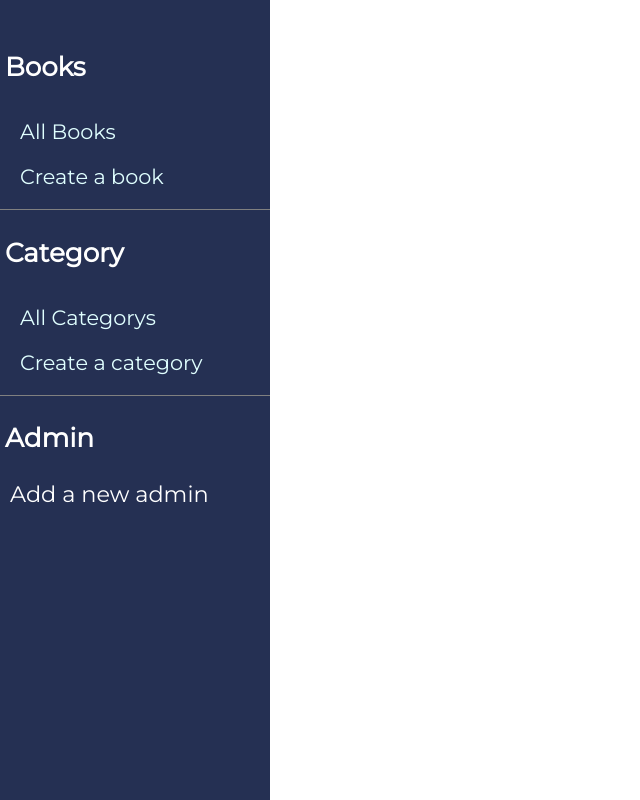
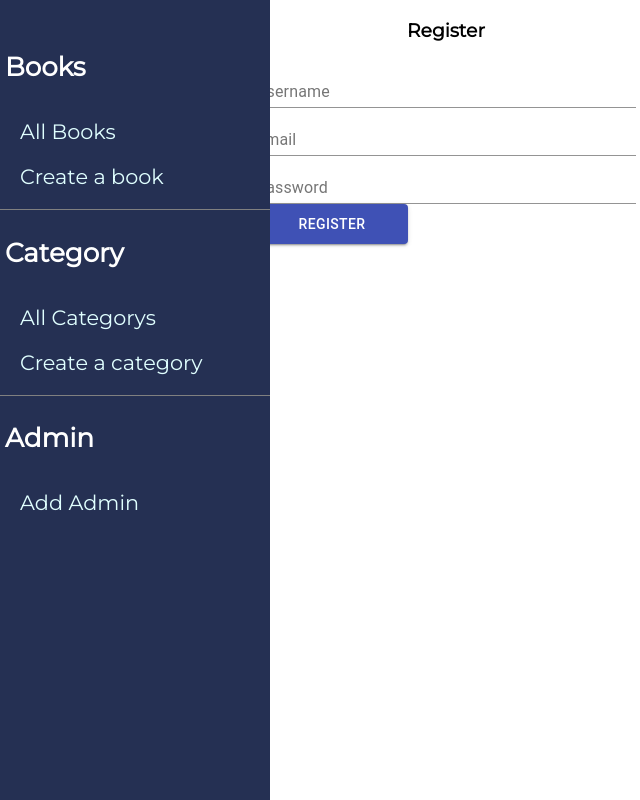
Before and after one commit to KastriotOrllati/Mybrary, a React (Create React App) app: page /admin/add-admin in a window 1280 px wide. Shown: the whole page, without its empty margins (0-640 px from the left). Built offline with nearby package versions, Linux system fonts and the light colour scheme.

Commit message:
added the add admin page and routing

```diff
--- /dev/null
+++ b/src/AdminComponents/AddAdmin/AddAdmin.jsx
@@ -0,0 +1,69 @@
+import { Button } from "@material-ui/core";
+import React, { useState } from "react";
+
+import TextField from "@material-ui/core/TextField";
+import "../../Components/Register/Register.css";
+
+function AddAdmin() {
+  const [email, setEmail] = useState("");
+  const [password, setPassword] = useState("");
+  const [username, setUsername] = useState("");
+  //   const [responseData, setResponseData] = useState({});
+
+  const handleSubmit = (e) => {
+    e.preventDefault();
+    const register = { email, password, username };
+    fetch("http://localhost:39068/api/admin/addRoleToUser", {
+      method: "POST",
+      headers: { "Content-Type": "application/json" },
+      body: JSON.stringify(register),
+    })
+      .then((res) => res.json())
+      .then((data) => {
+        // setResponseData(data);
+        localStorage.setItem("admin", JSON.stringify(data));
+      });
+  };
+
+  return (
+    <div className="register">
+      <h3>Register</h3>
+      <form onSubmit={handleSubmit} className="registerForm">
+        <TextField
+          type="text"
+          id="standard-basic"
+          label="Username"
+          value={username}
+          onChange={(e) => setUsername(e.target.value)}
+        />
+        <TextField
+          type="text"
+          id="standard-basic"
+          label="Email"
+          value={email}
+          onChange={(e) => setEmail(e.target.value)}
+        />
+        <TextField
+          type="password"
+          id="standard-basic"
+          label="Password"
+          value={password}
+          onChange={(e) => setPassword(e.target.value)}
+        />
+        <Button
+          className="login-button"
+          variant="contained"
+          color="primary"
+          type="submit"
+        >
+          REGISTER
+        </Button>
+      </form>
+    </div>
+    //   <Button variant="contained" type="submit" onClick={handleLogout}>
+    //     Logout
+    //   </Button>
+  );
+}
+
+export default AddAdmin;
--- a/src/Pages/Admin/AdminPage.jsx
+++ b/src/Pages/Admin/AdminPage.jsx
@@ -8,6 +8,7 @@ import EditBook from "../../AdminComponents/EditBook/EditBook.component";
 import AllBooks from "../../AdminComponents/AllBooks/AllBooks.component";
 import SideMenu from "./Side-menu/SideMenu";
 import AllCategories from "../../AdminComponents/AllCategorys/AllCategories";
+import AddAdmin from "../../AdminComponents/AddAdmin/AddAdmin";
 
 const AdminPage = () => {
   return (
@@ -31,6 +32,9 @@ const AdminPage = () => {
             <Route path="/admin/all-categories">
               <AllCategories />
             </Route>
+            <Route path="/admin/add-admin">
+              <AddAdmin />
+            </Route>
           </Switch>
         </div>
       </Router>
--- a/src/Pages/Admin/Side-menu/SideMenu.jsx
+++ b/src/Pages/Admin/Side-menu/SideMenu.jsx
@@ -17,7 +17,9 @@ export default function SideMenu() {
           <Link to="/admin/category">Create a category</Link>
         </div>
         <h3>Admin</h3>
-        <div className="links">Add a new admin </div>
+        <div className="links">
+          <Link to="/admin/add-admin">Add Admin</Link>
+        </div>
       </div>
     </div>
   );
```
Also changed, not shown: src/AdminComponents/AddAdmin/AddAdmin.css (added).
